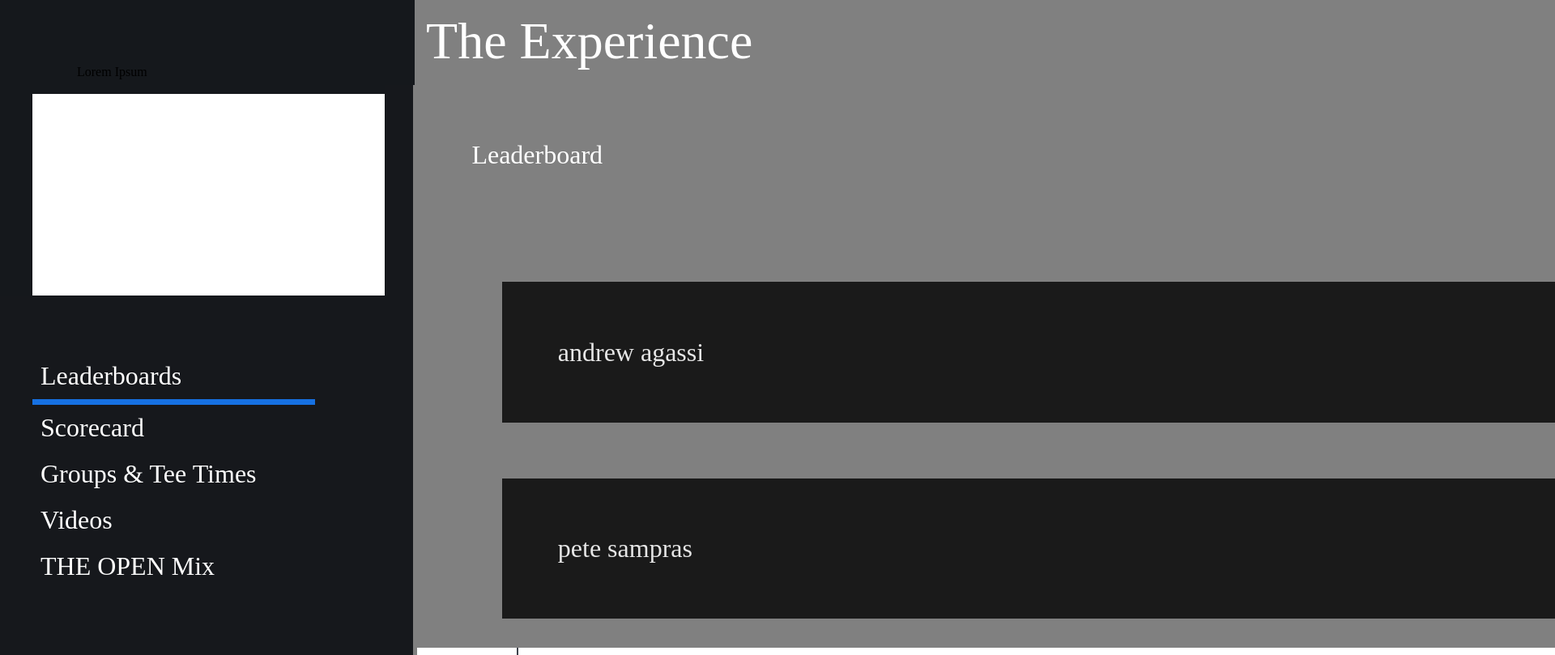
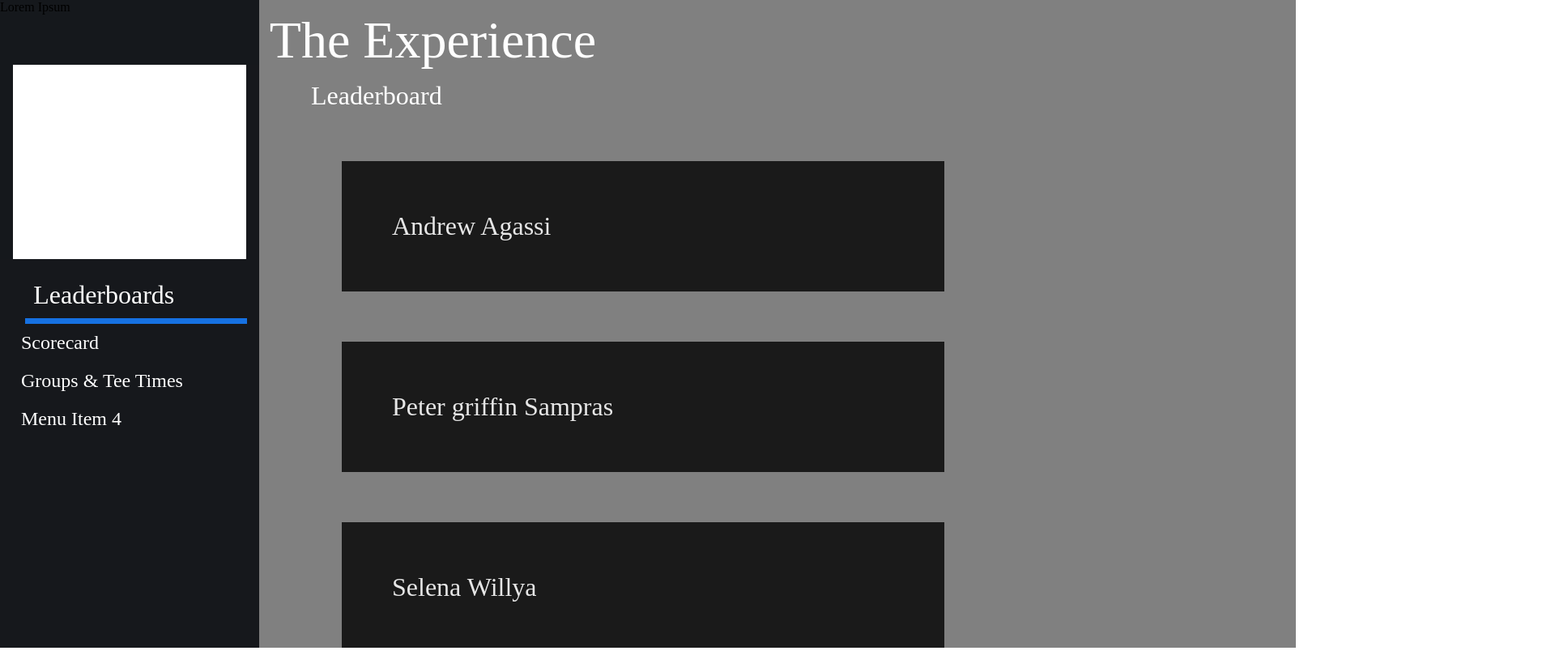
Before and after one commit to jrmronquillo/sportsApp_mock, a website: page public/index.html in a window 1280 px wide. Shown: the top 809 px of the page at 81% size, 1920 px wide, since content can reach past the window. Drawn offline with nearby package versions, Linux system fonts and the light colour scheme; no server answers.

Commit message:
added javascript script that loads different styles depending on if chrome browser is detected

```diff
--- a/public/app.js
+++ b/public/app.js
@@ -9,18 +9,25 @@ window.onload = main;
 
 function testFunction(myObj) {
         	console.log('testFuction called');
-        	console.log(myObj[0].name);
+        	console.log(myObj);
+        	console.log(myObj.title[1]);
         	var testSection = document.getElementById('view-test');
-        	testSection.innerHTML = myObj[0].name;
+        	testSection.innerHTML = myObj.title[1];
         }
 
 
 //window.onkeydown = Controller;
 function View(controller){
+	console.log('view initatied');
+
+
+
+
+
 	//jsonPTEST();
     this.controller = controller;
     //this.controller.setPig();
-    //this.controller.jsonPTEST();
+    //this.controller.jsonPTEST()
 
 
     // pull in data
@@ -54,6 +61,8 @@ function View(controller){
 		   //console.log(errorMsg);
 		   return true;
 		 };
+
+	console.log('end of view reached!');
 }
 
 function Model(){
@@ -77,22 +86,22 @@ const emptyDataSet = [];
 const testData = [
 					{
 					'id': 1,
-					'name': 'andrew agassi'},
+					'name': 'Andrew Agassi'},
 					 {
 					 'id': 2,
-					 'name': 'pete sampras'},
+					 'name': 'Peter griffin Sampras'},
 					 {
 					 'id': 3,
-					 'name': 'jrock'},
+					 'name': 'Selena Willya'},
 					 {
 					 'id': 4,
-					 'name': 'jrock111'},
+					 'name': 'Naomi Kyoto'},
 					 {
 					 'id': 5,
-					 'name': 'jrock222'},
+					 'name': 'Nova djokoy'},
 					 {
 					 'id': 6,
-					 'name': 'jrock123123123'},
+					 'name': 'Rog Strix Federali'},
 				];
 
 function doStuffWithJSON(myObj){
@@ -116,6 +125,7 @@ function Controller(model){
   var self = this;
   this.model = model;
 
+
 // start data test --------------
  /* var testDataArr = [];
   fetch('http://localhost:3000/rssTest')
@@ -137,7 +147,7 @@ function Controller(model){
 */
 
 // start data test with vanilla js
-var xhr = new XMLHttpRequest();
+/*var xhr = new XMLHttpRequest();
 xhr.open('GET', 'https://jsonplaceholder.typicode.com/posts/1');
 xhr.responseType = 'json';
 xhr.onload = function(e) {
@@ -154,7 +164,7 @@ xhr.onload = function(e) {
   }
 };
 xhr.send();
-
+*/
 
 
 
@@ -275,7 +285,8 @@ this.setScrollPosition = function(){
 	console.log('setScrollPosition function called!');
 	var highlightedItem = document.querySelector('#data-list-container').children[this.getFocusedListPosition()];
 	console.log(highlightedItem);
-	highlightedItem.scrollIntoView(true);
+	highlightedItem.scrollIntoView(false);
+	//window.scrollTo(0,1000);
 	//console.log(container.scrollTop);
 	//console.log(container.scrollLeft);
 };
@@ -525,6 +536,8 @@ this.clearUnderlines =function(){
 
 
   };
+
+  console.log('end of controller reached!');
 }
 
 function main(){
@@ -532,6 +545,7 @@ function main(){
   var model = new Model();
   var controller = new Controller(model);
   var view = new View(controller);
+  console.log('end of main reached');
 }
 
 //-------------------------
--- a/public/styles.css
+++ b/public/chrome-styles.css
@@ -7,16 +7,15 @@
 
 body{
 	font-family: ClearViewATT;
+	margin:0;
 }
 
-.underline{
-	color: white;
-	font-size: 2em;
-	/* commented out line below, because it is not rendering
-		properly on the STB
-	-webkit-text-decoration: underline;*/
-	border-bottom: 7px solid #1671e2;
-	width:70%;
+.app-container{
+	width:100vw;
+	height: 100vh;
+	top: 0;
+	margin: 0;
+	padding: 0;
 }
 
 .cell{
@@ -36,20 +35,8 @@ body{
 	/*border-bottom: 7px solid #FFF;*/
 }
 
-#view-test{
-	display:none;
-	position:relative;
-	color:white;
-	top:100px;
-	z-index:9999;
-	width:100%;
-	height: 200px;
-	font-size: 3em;
-	border: 2px solid black !important;
-	text-align:center;
-}
 
-.canvas{
+.canvas-original{
 	position: absolute;
     left: 512px;
     top: 0;
@@ -60,14 +47,14 @@ body{
     overflow: hidden;
 }
 
-.canvas-chrome{
+.canvas{
 	position: absolute;
-    left: 512px;
+    left: 25%;
     top: 0;
-    height: 100%;
-    width: width:100%;
+    height: 100vh;
+    width:100%;
     /*background: url(../assets/images/png/canvas-gradient.png) 0 0 repeat-y rgba(0,0,0,0.3);*/
-   	background-color: red;
+   	background-color: gray;
     overflow: hidden;
 }
 
@@ -78,7 +65,7 @@ body{
 }
 
 .canvas-data-title{
-	padding: 5%;
+	padding: 0 5%;
 	color: white;
 	font-size: 2em;
 }
@@ -95,7 +82,7 @@ body{
 	color: white;
 	font-size: 2em;
 	background-color: black;
-	width: 100%;
+	width: 50%;
 	padding: 5%;
 	margin: 5%;
 	list-style-type: none;
@@ -168,7 +155,7 @@ body{
 }
 
 
-#left-menu{
+#left-menu-original{
 	position: absolute;
     left: 0;
     top: 0;
@@ -179,8 +166,21 @@ body{
     overflow: hidden;
 }
 
+#left-menu{
+	position: relative;
+    left: 0;
+    top: 0;
+    height: 100%;
+    width: 25%;
+    /*padding: 0 33px 0 95px;*/
+    border-right: 2px solid rgb(62,67,76);
+    overflow: hidden;
+}
 
-.header-wrapper{
+
+
+
+.header-wrapper-original{
 	position: absolute;
     top: 0;
     left: 0;
@@ -190,6 +190,18 @@ body{
     background: rgb(21,24,28);
     border-right: 5px solid gray;
 }
+
+.header-wrapper{
+	position: relative;
+    top: 0;
+    left: 0;
+    width: 100%;
+    height: 10%;
+    /*padding: 80px 30px 28px 95px;*/
+    background: rgb(21,24,28);
+    border-right: 5px solid gray;
+}
+
 
 
 /*
@@ -216,7 +228,8 @@ body{
 }
 */
 
-.left-menu-list-container{
+.left-menu-list-container-original{
+
 	position: absolute;
 	background: rgb(22, 24, 28);
 	top: 420px;
@@ -226,13 +239,31 @@ body{
 	border-right: 5px solid gray;
 }
 
+
+.left-menu-list-container{
+	position: relative;
+	background: rgb(22, 24, 28);
+	top:0;
+	left: 0px;
+	width: 100%;
+	height: 100vh;
+	border-right: 5px solid gray;
+}
+
 .left-menu-list{
 	list-style-type: none;
+	padding-left: 5%;
+}
+
+.left-menu-items-original{
+	color: white;
+	font-size: 2em;
+	padding: 10px;
 }
 
 .left-menu-items{
 	color: white;
-	font-size: 2em;
+	font-size: 1.5em;
 	padding: 10px;
 }
 
@@ -252,7 +283,7 @@ body{
 
 
 #leaderboard:focus {
-	color:red;
+	color:white;
 	background: blue;
 }
 
@@ -292,7 +323,7 @@ body{
 	color: white;
 }
 
-.pig-container{
+.pig-container-original{
 	position: absolute;
 	top: 105px;
 	left: 0px;
@@ -300,7 +331,19 @@ body{
 	height: 275px;
 	/*background: gray;*/
 }
-.pig-left-bar{
+
+.pig-container{
+	position: relative;
+	top: 0;
+	left: 0px;
+	width: 100%;
+	height: 30%;
+	/*background: gray;*/
+}
+
+
+
+.pig-left-bar-original{
 	position: absolute;
 	background: rgb(21,24,28);
 	top: 0px;
@@ -308,17 +351,25 @@ body{
 	height: 275px;
 }
 
+.pig-left-bar{
+	position: absolute;
+	background: rgb(21,24,28);
+	top: 0px;
+	width: 5%;
+	height: 100%;
+}
+
 .pig-right-bar{
 	position: absolute;
 	background: rgb(22, 24, 28);
 	top: 0px;
-	left: 475px;
-	width: 35px;
-	height: 275px;
+	left: 95%;
+	width: 5%;
+	height: 100%;
 	border-right: 5px solid gray;
 }
 
-.pig-bottom-bar{
+.pig-bottom-bar-original{
 	position: absolute;
 	background: rgb(22, 24, 28);
 	top: 260px;
@@ -327,6 +378,42 @@ body{
 	height: 55px;
 	border-right: 5px solid gray;
 }
+
+.pig-bottom-bar{
+	position: relative;
+	background: rgb(22, 24, 28);
+	top: 100%;
+	left: 0px;
+	width: 100%;
+	height: 10%;
+	border-right: 5px solid gray;
+}
+
+.underline{
+	color: white;
+	font-size: 2em;
+	/* commented out line below, because it is not rendering
+		properly on the STB
+	-webkit-text-decoration: underline;*/
+	border-bottom: 7px solid #1671e2;
+	/*width: 70%;*/
+	margin: 0 5%;
+}
+
+#view-test{
+	display:none;
+	position:relative;
+	color:white;
+	top:100px;
+	z-index:9999;
+	width:100%;
+	height: 200px;
+	font-size: 3em;
+	border: 2px solid black !important;
+	text-align:center;
+}
+
+
 
 /*
 
@@ -352,3 +439,8 @@ var in_x = 100;
 	var out_height = 200;
 
 */
+
+
+@media screen and (-webkit-min-device-pixel-ratio:0) {
+    #view-test{color:red;}
+}
--- a/public/index.html
+++ b/public/index.html
@@ -1,22 +1,32 @@
 <!DOCTYPE html>
 <html>
 <head>
+	<script>
+		console.log('check if this is chrome returns:'+(!!~navigator.userAgent.indexOf('Chrome')));
+		// Create new link Element
+		var link = document.createElement('link');
+
+		// set the attributes for link element
+	   	link.rel = 'stylesheet';
+
+		link.type = 'text/css';
+		if(!!~navigator.userAgent.indexOf('Chrome')){
+			console.log('load chrome styles triggered');
+			link.href = 'chrome-styles.css';
+		} else {
+			console.log('load stb styles triggered');
+			link.href = 'stb-styles.css';
+			//If we are a stb, set the resolution
+
+		}
 
 
-	<title>Test</title>
-	<link rel=stylesheet type=text/css href="styles.css">
-	<script>
-        function testFunction1(myObj) {
-        	console.log('testFuction111 called');
-        	console.log(myObj);
-        }
-    </script>
-	<script src="https://ajax.googleapis.com/ajax/libs/jquery/3.4.1/jquery.min.js"></script>
-	<!--<script src="jquery-3.4.1.js"></script> -->
-	<meta name="viewport" content="width=device-width, initial-scale=1.0">
-	<script type="text/javascript">
-		//If we are a stb, set the resolution
-		if (!!navigator.setResolution) {
+		// Get HTML head element to append
+		// link element to it
+	   document.getElementsByTagName('HEAD')[0].appendChild(link);
+
+
+	   if (!!navigator.setResolution) {
 		  navigator.setResolution(1920, 1080);
 		} else {
 			console.log('not an STB!');
@@ -24,8 +34,17 @@
 
 	</script>
 
+
+	<title>Sports App Mock</title>
+	<meta name="viewport" content="width=device-width, initial-scale=1.0">
+	<script type="text/javascript">
+
+
+	</script>
+
 </head>
 <body>
+	<div class="app-container">
 		<div id="view-test"></div>
 		<div id="left-menu">
 				<div class="header-wrapper">
@@ -42,8 +61,7 @@
 						<li id='leaderboard' class="left-menu-items">Leaderboards</li>
 						<li id="scorecard"  class="left-menu-items">Scorecard</li>
 						<li class="left-menu-items" >Groups & Tee Times</li>
-						<li class="left-menu-items" >Videos</li>
-						<li class="left-menu-items">THE OPEN Mix</li>
+						<li class="left-menu-items" >Menu Item 4</li>
 					</ul>
 
 				</div>
@@ -74,21 +92,18 @@
 		</div> -->
 
 
+	</div>
 
 
 
-	<!-- Load React. -->
-  <!-- Note: when deploying, replace "development.js" with "production.min.js". -->
-
-
-  <!-- Load our React component. -->
-   <!--<script src="https://unpkg.com/babel-standalone@6/babel.min.js"></script> -->
-  <!-- <script src="/reactApp.js"></script> -->
 
 <script type="text/javascript" src="app.js"></script>
 
-<script src="https://jsonplaceholder.typicode.com/users?callback=testFunction"></script>
-<!--<script src="http://localhost:3000/rssTest?callback=testFunction"></script>-->
+<!--<script src="https://jsonplaceholder.typicode.com/users?callback=testFunction"></script>-->
+<!--<script src="http://localhost:5001/rssTest?callback=testFunction"></script> -->
+
+<script src="http://10.23.223.38/rssTest?callback=testFunction"></script>
+
 
 </body>
 </html>
--- /dev/null
+++ b/public/stb-styles.css
@@ -0,0 +1,362 @@
+/* stylesheet */
+/*
+.button-highlighted{
+	background-color: #88DDE2 !important;
+}
+*/
+
+body{
+	font-family: ClearViewATT;
+}
+
+.app-container{
+}
+
+.underline{
+	color: white;
+	font-size: 2em;
+	/* commented out line below, because it is not rendering
+		properly on the STB
+	-webkit-text-decoration: underline;*/
+	border-bottom: 7px solid #1671e2;
+	width:70%;
+}
+
+.cell{
+	color: white;
+	font-size: 2em;
+	/* commented out line below, because it is not rendering
+		properly on the STB
+	-webkit-text-decoration: underline;*/
+	border: 7px solid #1671e2;
+	width:70%;
+}
+
+.testClass{
+	color:white;
+	font-size: 2em;
+	/*background-color:white;*/
+	/*border-bottom: 7px solid #FFF;*/
+}
+
+#view-test{
+	display:none;
+	position:relative;
+	color:white;
+	top:100px;
+	z-index:9999;
+	width:100%;
+	height: 200px;
+	font-size: 3em;
+	border: 2px solid black !important;
+	text-align:center;
+}
+
+.canvas{
+	position: absolute;
+    left: 512px;
+    top: 0;
+    height: 100%;
+    width: 1408px;
+    /*background: url(../assets/images/png/canvas-gradient.png) 0 0 repeat-y rgba(0,0,0,0.3);*/
+   	background: gray;
+    overflow: hidden;
+}
+
+.canvas-chrome{
+	position: absolute;
+    left: 512px;
+    top: 0;
+    height: 100%;
+    width: width:100%;
+    /*background: url(../assets/images/png/canvas-gradient.png) 0 0 repeat-y rgba(0,0,0,0.3);*/
+   	background-color: red;
+    overflow: hidden;
+}
+
+.canvas-title{
+	padding: 1%;
+	font-size: 4em;
+	color: white;
+}
+
+.canvas-data-title{
+	padding: 5%;
+	color: white;
+	font-size: 2em;
+}
+
+#canvas-data{
+	/*background: rgb(21,24,28);*/
+	width: 100%;
+	height: 750px;
+	overflow-y: auto;
+	/*border: 2px solid red;*/
+}
+
+.canvas-data-item-container{
+	color: white;
+	font-size: 2em;
+	background-color: black;
+	width: 65%;
+	padding: 5%;
+	margin: 5%;
+	list-style-type: none;
+	opacity: .8;
+}
+
+.col-12{
+	width: 100%;
+}
+
+
+.jcol-6{
+	width: 50%;
+}
+
+.border-red{
+	border: 2px solid red !important;
+}
+
+#data-item1{
+
+}
+.data-item1{
+ padding-right: 900px;
+}
+
+#data-item2{
+	color:white;
+}
+
+#data-item3{
+	margin-right:0px;
+}
+
+.sticky-title{
+	color:white;
+	margin: 3%;
+	font-size: 4em;
+}
+
+.backdrop-container{
+	position: absolute;
+	background-color: black;
+	width: 100%;
+	height:100%;
+	left: 35%;
+}
+
+.header-menu{
+	position:relative;
+	top: 0;
+	left: 0;
+	width: 660px;
+	height: 100px;
+	background-color: rgb(21,24,28);
+	z-index: 2;
+}
+
+.main-backdrop{
+	background-color: black;
+	/*background-image: url('landscape.jpeg');
+	background-position: center;
+	background-repeat: no-repeat;
+	background-size: cover;*/
+	margin-top:-10px;
+	opacity: .1;
+	left: 10px;
+	width: 1920px;
+	height:1080px;
+}
+
+
+#left-menu{
+	position: absolute;
+    left: 0;
+    top: 0;
+    height: 1080px;
+    width: 510px;
+    padding: 0 33px 0 95px;
+    border-right: 2px solid rgb(62,67,76);
+    overflow: hidden;
+}
+
+
+.header-wrapper{
+	position: absolute;
+    top: 0;
+    left: 0;
+    width: 510px;
+    height: 8px;
+    padding: 80px 30px 28px 95px;
+    background: rgb(21,24,28);
+    border-right: 5px solid gray;
+}
+
+
+/*
+.header-color{
+	position: absolute;
+    left: 0;
+    top: 0;
+    height: 1080px;
+    width: 540px;
+    padding: 0 33px 0 95px;
+    border-right: 2px solid rgb(62,67,76);
+    overflow: hidden;
+    background-color: rgb(21,24,28);
+}
+*/
+/*
+.footer-color{
+	position: absolute;
+	top:0px;
+	width: 1920px;
+	height: 1080px;
+	background-color: black;
+	z-index:999;
+}
+*/
+
+.left-menu-list-container{
+	position: absolute;
+	background: rgb(22, 24, 28);
+	top: 420px;
+	left: 0px;
+	width: 510px;
+	height: 1000px;
+	border-right: 5px solid gray;
+}
+
+.left-menu-list{
+	list-style-type: none;
+}
+
+.left-menu-items{
+	color: white;
+	font-size: 2em;
+	padding: 10px;
+}
+
+.left-menu-items:focus {
+	color: white;
+	font-size: 2em;
+	padding: 10px;
+	border: 2px solid red !important;
+}
+
+.highlight{
+	/*text-decoration: underline !important;*/
+	text-decoration-color: blue !important;
+	border: 2px solid blue;
+}
+
+
+
+#leaderboard:focus {
+	color:red;
+	background: blue;
+}
+
+#error-message{
+	display:none;
+	color: white;
+	font-size: 2em;
+	padding: 5%;
+}
+
+.error-message{
+	color: white;
+	font-size: 2em;
+	padding: 5%;
+}
+
+.main-title, #key-down {
+	color: gray;
+	position:absolute;
+	font-size:72px;
+	margin-left:50%;
+	margin-top:25%;
+}
+
+
+.menu-list{
+	position: relative;
+	left: 5%;
+	top: 45%;
+	width: 100%;
+	font-size: 2em;
+	color: white;
+	list-style-type: none;
+}
+
+.menu-list-item{
+	color: white;
+}
+
+.pig-container{
+	position: absolute;
+	top: 105px;
+	left: 0px;
+	width: 510px;
+	height: 275px;
+	/*background: gray;*/
+}
+.pig-left-bar{
+	position: absolute;
+	background: rgb(21,24,28);
+	top: 0px;
+	width: 40px;
+	height: 275px;
+}
+
+.pig-right-bar{
+	position: absolute;
+	background: rgb(22, 24, 28);
+	top: 0px;
+	left: 475px;
+	width: 35px;
+	height: 275px;
+	border-right: 5px solid gray;
+}
+
+.pig-bottom-bar{
+	position: absolute;
+	background: rgb(22, 24, 28);
+	top: 260px;
+	left: 0px;
+	width: 510px;
+	height: 55px;
+	border-right: 5px solid gray;
+}
+
+/*
+
+.pig{
+	position: absolute;
+	left: 100px;
+	width: 400px;
+	height: 200px;
+	color: gray;
+	z-index: 999;
+}
+*/
+
+
+/*
+var in_x = 100;
+	var in_y = 150;
+	var in_width = 400;
+	var in_height = 200;
+	var out_x = 100;
+	var out_y = 150;
+	var out_width = 400;
+	var out_height = 200;
+
+*/
+
+
+@media screen and (-webkit-min-device-pixel-ratio:0) {
+    #view-test{color:red;}
+}
```
